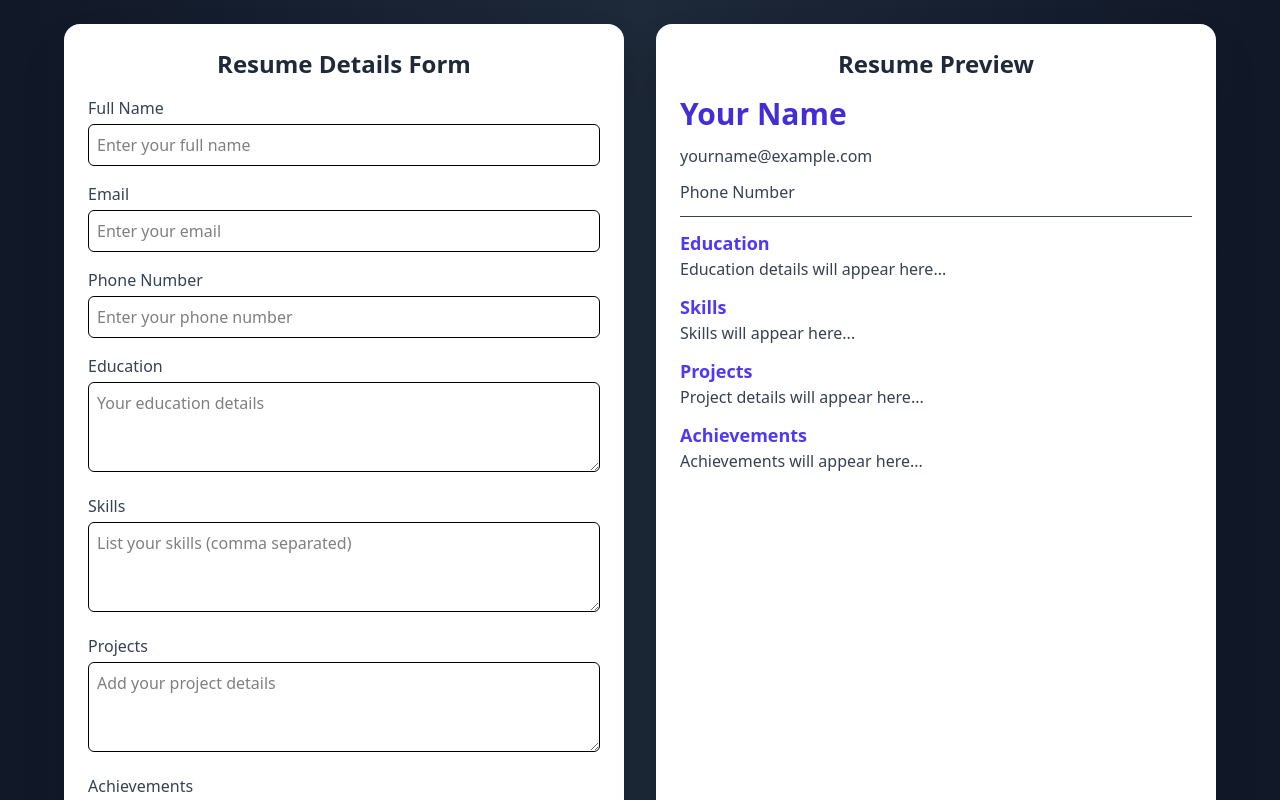
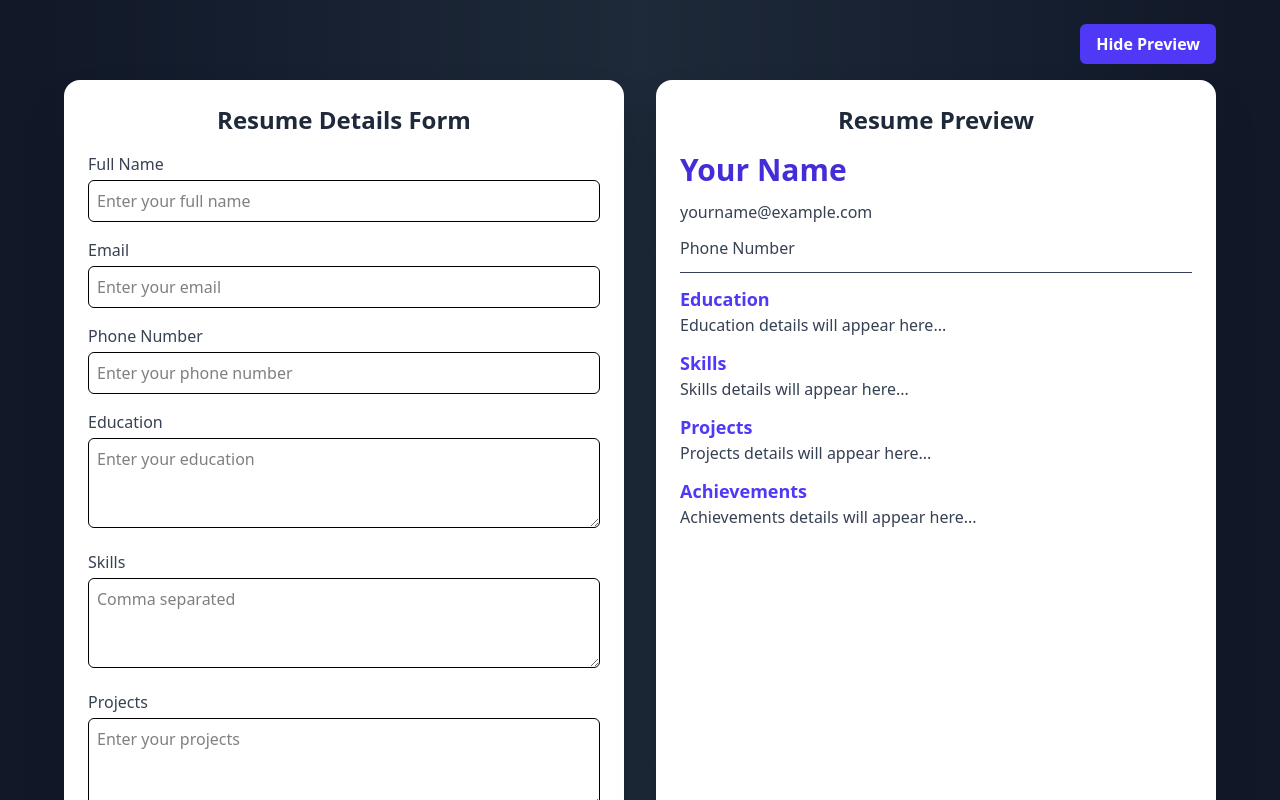
Before and after one commit to ravitharun/resume-system, a React (Vite) app in the folder UI/: page / in a window 1280 px wide. Shown: the top 800 px of the page. Built offline with nearby package versions, Linux system fonts and the light colour scheme.

Commit message:
added the ui for resume

```diff
--- a/UI/src/Components/ResumeBuilder.jsx
+++ b/UI/src/Components/ResumeBuilder.jsx
@@ -10,6 +10,7 @@ const ResumeBuilder = () => {
     projects: "",
     achievements: "",
   });
+  const [showPreview, setShowPreview] = useState(true);
 
   const handleChange = (e) => {
     setFormData({ ...formData, [e.target.name]: e.target.value });
@@ -18,11 +19,22 @@ const ResumeBuilder = () => {
   const handleSubmit = (e) => {
     e.preventDefault();
     alert("Resume saved successfully!");
+    // Future: send data to backend here
   };
 
   return (
     <div className="min-h-screen bg-gradient-to-r from-gray-900 via-gray-800 to-gray-900 p-6 flex items-center justify-center">
-      <div className="grid grid-cols-1 md:grid-cols-2 gap-8 w-full max-w-6xl">
+      <div className="w-full max-w-6xl">
+        <div className="flex justify-end mb-4">
+          <button
+            onClick={() => setShowPreview((prev) => !prev)}
+            className="bg-indigo-600 text-white font-semibold py-2 px-4 rounded-md hover:bg-indigo-700 transition"
+          >
+            {showPreview ? "Hide Preview" : "Show Preview"}
+          </button>
+        </div>
+
+        <div className={`grid grid-cols-1 md:grid-cols-2 gap-8`}>
           {/* Left Side - Form */}
           <form
             onSubmit={handleSubmit}
@@ -32,108 +44,48 @@ const ResumeBuilder = () => {
               Resume Details Form
             </h2>
 
-          {/* Full Name */}
-          <div>
+            {/* Input Fields */}
+            {[
+              { label: "Full Name", name: "name", type: "text" },
+              { label: "Email", name: "email", type: "email" },
+              { label: "Phone Number", name: "phone", type: "text" },
+            ].map((field) => (
+              <div key={field.name}>
                 <label className="block text-gray-700 font-medium mb-1">
-              Full Name
+                  {field.label}
                 </label>
                 <input
-              type="text"
-              name="name"
-              placeholder="Enter your full name"
-              value={formData.name}
+                  type={field.type}
+                  name={field.name}
+                  placeholder={`Enter your ${field.label.toLowerCase()}`}
+                  value={formData[field.name]}
                   onChange={handleChange}
                   className="w-full p-2 border rounded-md focus:outline-none focus:ring-2 focus:ring-indigo-500"
                 />
               </div>
+            ))}
 
-          {/* Email */}
-          <div>
-            <label className="block text-gray-700 font-medium mb-1">Email</label>
-            <input
-              type="email"
-              name="email"
-              placeholder="Enter your email"
-              value={formData.email}
-              onChange={handleChange}
-              className="w-full p-2 border rounded-md focus:outline-none focus:ring-2 focus:ring-indigo-500"
-            />
-          </div>
-
-          {/* Phone */}
-          <div>
+            {[
+              { label: "Education", name: "education", rows: 3 },
+              { label: "Skills", name: "skills", rows: 3, placeholder: "Comma separated" },
+              { label: "Projects", name: "projects", rows: 3 },
+              { label: "Achievements", name: "achievements", rows: 3 },
+            ].map((field) => (
+              <div key={field.name}>
                 <label className="block text-gray-700 font-medium mb-1">
-              Phone Number
-            </label>
-            <input
-              type="text"
-              name="phone"
-              placeholder="Enter your phone number"
-              value={formData.phone}
-              onChange={handleChange}
-              className="w-full p-2 border rounded-md focus:outline-none focus:ring-2 focus:ring-indigo-500"
-            />
-          </div>
-
-          {/* Education */}
-          <div>
-            <label className="block text-gray-700 font-medium mb-1">
-              Education
+                  {field.label}
                 </label>
                 <textarea
-              name="education"
-              placeholder="Your education details"
-              value={formData.education}
+                  name={field.name}
+                  placeholder={field.placeholder || `Enter your ${field.label.toLowerCase()}`}
+                  value={formData[field.name]}
                   onChange={handleChange}
-              rows="3"
+                  rows={field.rows}
                   className="w-full p-2 border rounded-md focus:outline-none focus:ring-2 focus:ring-indigo-500"
                 ></textarea>
               </div>
+            ))}
 
-          {/* Skills */}
-          <div>
-            <label className="block text-gray-700 font-medium mb-1">Skills</label>
-            <textarea
-              name="skills"
-              placeholder="List your skills (comma separated)"
-              value={formData.skills}
-              onChange={handleChange}
-              rows="3"
-              className="w-full p-2 border rounded-md focus:outline-none focus:ring-2 focus:ring-indigo-500"
-            ></textarea>
-          </div>
-
-          {/* Projects */}
-          <div>
-            <label className="block text-gray-700 font-medium mb-1">
-              Projects
-            </label>
-            <textarea
-              name="projects"
-              placeholder="Add your project details"
-              value={formData.projects}
-              onChange={handleChange}
-              rows="3"
-              className="w-full p-2 border rounded-md focus:outline-none focus:ring-2 focus:ring-indigo-500"
-            ></textarea>
-          </div>
-
-          {/* Achievements */}
-          <div>
-            <label className="block text-gray-700 font-medium mb-1">
-              Achievements
-            </label>
-            <textarea
-              name="achievements"
-              placeholder="Mention your key achievements"
-              value={formData.achievements}
-              onChange={handleChange}
-              rows="3"
-              className="w-full p-2 border rounded-md focus:outline-none focus:ring-2 focus:ring-indigo-500"
-            ></textarea>
-          </div>
-
-          {/* Submit Button */}
             <button
               type="submit"
               className="w-full bg-indigo-600 text-white font-semibold py-2 rounded-md hover:bg-indigo-700 transition"
@@ -143,37 +95,34 @@ const ResumeBuilder = () => {
           </form>
 
           {/* Right Side - Resume Preview */}
+          {showPreview && (
             <div className="bg-white shadow-2xl rounded-2xl p-6">
               <h2 className="text-2xl font-bold text-center text-gray-800 mb-4">
                 Resume Preview
               </h2>
               <div className="space-y-3 text-gray-700">
-            <h1 className="text-3xl font-bold text-indigo-700">{formData.name || "Your Name"}</h1>
+                <h1 className="text-3xl font-bold text-indigo-700">
+                  {formData.name || "Your Name"}
+                </h1>
                 <p>{formData.email || "yourname@example.com"}</p>
                 <p>{formData.phone || "Phone Number"}</p>
 
                 <hr className="my-3" />
 
-            <div>
-              <h3 className="text-lg font-semibold text-indigo-600">Education</h3>
-              <p>{formData.education || "Education details will appear here..."}</p>
+                {["education", "skills", "projects", "achievements"].map((section) => (
+                  <div key={section}>
+                    <h3 className="text-lg font-semibold text-indigo-600">
+                      {section.charAt(0).toUpperCase() + section.slice(1)}
+                    </h3>
+                    <p>
+                      {formData[section] ||
+                        `${section.charAt(0).toUpperCase() + section.slice(1)} details will appear here...`}
+                    </p>
                   </div>
-
-            <div>
-              <h3 className="text-lg font-semibold text-indigo-600">Skills</h3>
-              <p>{formData.skills || "Skills will appear here..."}</p>
-            </div>
-
-            <div>
-              <h3 className="text-lg font-semibold text-indigo-600">Projects</h3>
-              <p>{formData.projects || "Project details will appear here..."}</p>
-            </div>
-
-            <div>
-              <h3 className="text-lg font-semibold text-indigo-600">Achievements</h3>
-              <p>{formData.achievements || "Achievements will appear here..."}</p>
+                ))}
               </div>
             </div>
+          )}
         </div>
       </div>
     </div>
```
Also changed, not shown: 1 other file (tests, documents, lock files or other folders). Lines whose indentation alone changed are shown as unchanged.
